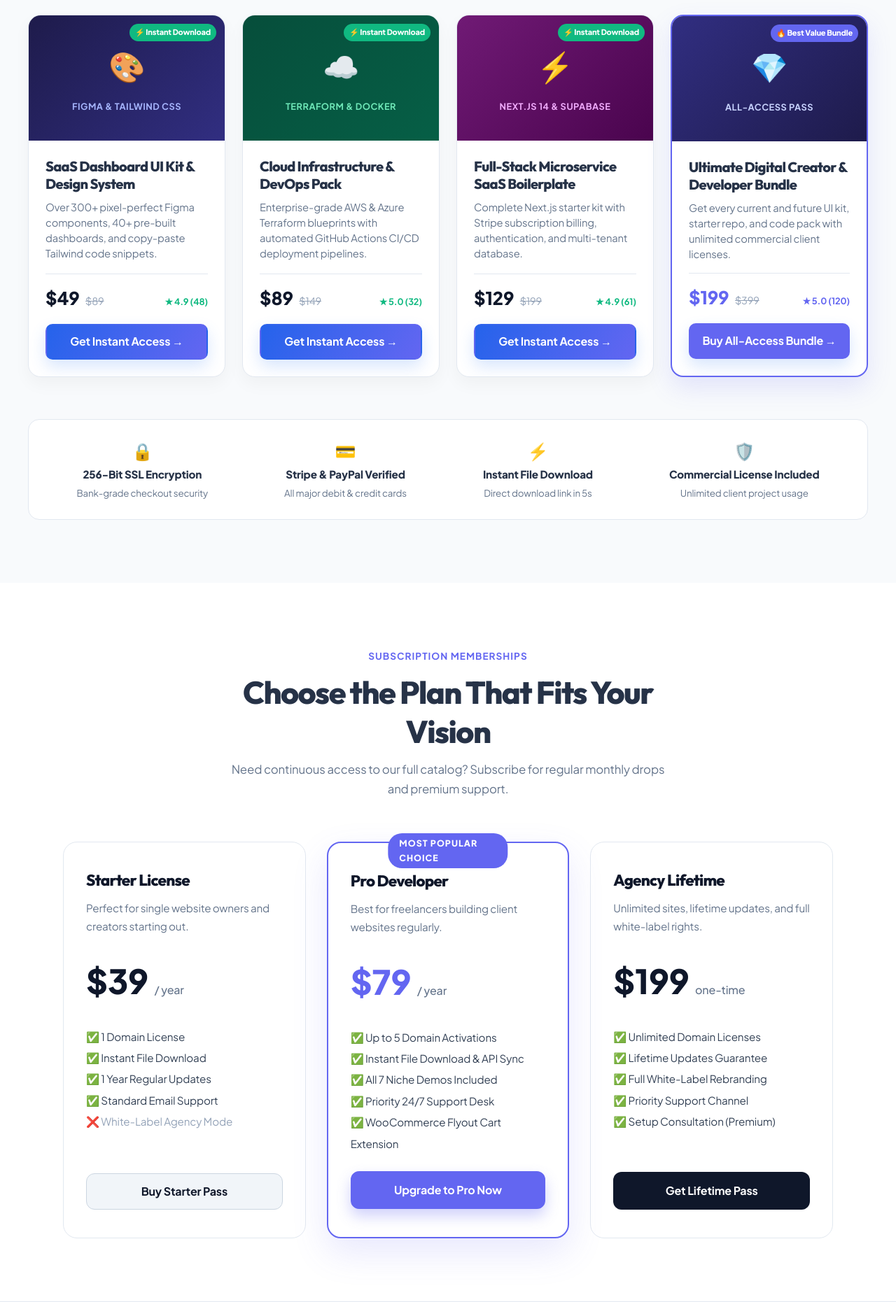
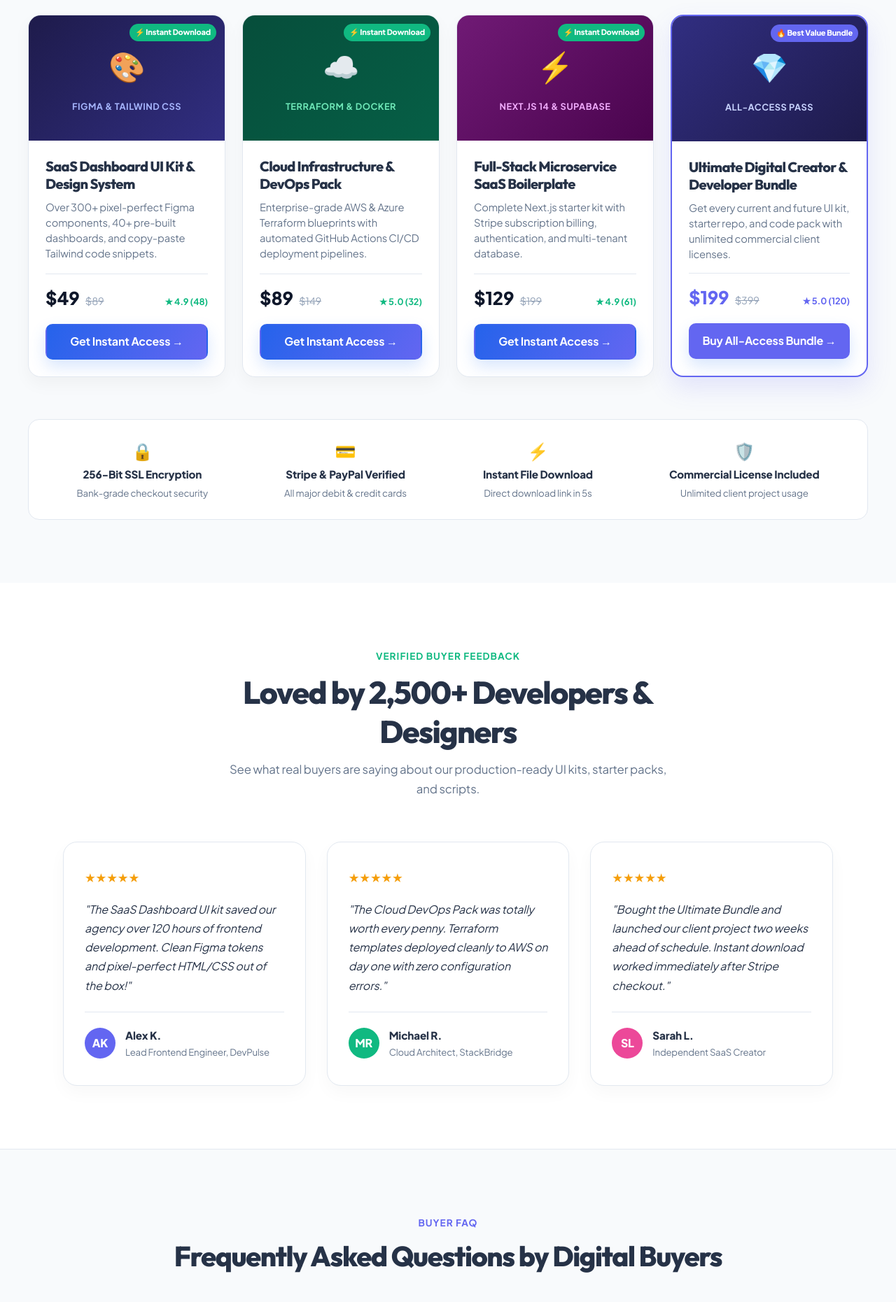
Before and after one commit to hunter277/bizpro-agency, a WordPress theme: template template-homepage-digital.php in a window 1280 px wide. Shown: the part 2680-4541 px from the top of the page at 70% size. Run offline with PHP 8.4 and a stand-in for WordPress, Linux system fonts and the light colour scheme; the site name, menu and one post (Sample post) are stand-ins, and other content is empty; some libraries are stand-ins or nearby versions.

Commit message:
Convert Digital Store to pure Pay-Per-Sale eCommerce model: remove subscription pricing table, add verified buyer reviews

```diff
--- a/functions.php
+++ b/functions.php
@@ -418,8 +418,8 @@ function bizpro_agency_get_demo_info( $context = null ) {
 	$demos = array(
 		'digital' => array(
 			'tagline'   => __( 'Digital & SaaS', 'bizpro-agency' ),
-			'cta_text'  => __( 'Get All-Access Pass', 'bizpro-agency' ),
-			'cta_url'   => home_url( '/digital-store/#pricing' ),
+			'cta_text'  => __( 'Browse Products', 'bizpro-agency' ),
+			'cta_url'   => home_url( '/digital-store/#products' ),
 			'top_badge' => __( 'Instant Digital Delivery', 'bizpro-agency' ),
 		),
 		'visa' => array(
@@ -567,8 +567,8 @@ function bizpro_agency_fallback_menu() {
 		$items = array(
 			array( 'label' => __( 'Home', 'bizpro-agency' ), 'url' => home_url( '/digital-store/' ) ),
 			array( 'label' => __( 'Digital Store', 'bizpro-agency' ), 'url' => '#products' ),
-			array( 'label' => __( 'Bento Features', 'bizpro-agency' ), 'url' => '#features' ),
-			array( 'label' => __( 'Pricing Plans', 'bizpro-agency' ), 'url' => '#pricing' ),
+			array( 'label' => __( 'Store Features', 'bizpro-agency' ), 'url' => '#features' ),
+			array( 'label' => __( 'Buyer Reviews', 'bizpro-agency' ), 'url' => '#reviews' ),
 			array( 'label' => __( 'Buyer FAQs', 'bizpro-agency' ), 'url' => '#store-faq' ),
 			array( 'label' => __( 'Contact Us', 'bizpro-agency' ), 'url' => home_url( '/contact/' ) ),
 		);
--- a/template-homepage-digital.php
+++ b/template-homepage-digital.php
@@ -50,10 +50,10 @@ $bpa_buy_agency  = $bpa_has_wc ? add_query_arg( 'add-to-cart', 'agency', wc_get_
 
 			<div style="display: flex; gap: 16px; justify-content: center; flex-wrap: wrap; margin-bottom: 50px;">
 				<a href="#products" class="btn btn--primary" style="background: #6366f1; border-color: #6366f1; color: #fff; padding: 14px 32px; font-weight: 700; border-radius: 12px; font-size: 1.05rem; box-shadow: 0 10px 25px rgba(99,102,241,0.4); text-decoration: none;">
-					<?php esc_html_e( 'Explore Digital Products', 'bizpro-agency' ); ?>
+					<?php esc_html_e( 'Browse Digital Products', 'bizpro-agency' ); ?>
 				</a>
-				<a href="#pricing" class="btn" style="background: rgba(255,255,255,0.06); border: 1px solid rgba(255,255,255,0.2); color: #fff; padding: 14px 28px; font-weight: 600; border-radius: 12px; font-size: 1.05rem; text-decoration: none;">
-					<?php esc_html_e( 'View Subscription Plans', 'bizpro-agency' ); ?>
+				<a href="#features" class="btn" style="background: rgba(255,255,255,0.06); border: 1px solid rgba(255,255,255,0.2); color: #fff; padding: 14px 28px; font-weight: 600; border-radius: 12px; font-size: 1.05rem; text-decoration: none;">
+					<?php esc_html_e( 'Store Guarantee & Features', 'bizpro-agency' ); ?>
 				</a>
 			</div>
 
@@ -301,67 +301,66 @@ $bpa_buy_agency  = $bpa_has_wc ? add_query_arg( 'add-to-cart', 'agency', wc_get_
 		</div>
 	</section>
 
-	<!-- High-Converting Pricing Table (Lite vs Pro vs Lifetime) -->
-	<section id="pricing" class="section" style="padding: 90px 0; background: var(--bpa-bg, #ffffff);">
+	<!-- Customer Reviews & Testimonials for Digital Products -->
+	<section id="reviews" class="section" style="padding: 90px 0; background: var(--bpa-bg, #ffffff);">
 		<div class="container">
 			<div style="text-align: center; max-width: 650px; margin: 0 auto 60px;">
-				<span style="font-size: 0.85rem; font-weight: 700; color: #6366f1; text-transform: uppercase; letter-spacing: 1px;"><?php esc_html_e( 'Subscription Memberships', 'bizpro-agency' ); ?></span>
-				<h2 style="font-size: clamp(2rem, 4vw, 2.8rem); font-weight: 800; color: var(--bpa-text, #0f172a); margin: 12px 0;"><?php esc_html_e( 'Choose the Plan That Fits Your Vision', 'bizpro-agency' ); ?></h2>
-				<p style="color: var(--bpa-text-muted, #64748b); font-size: 1.05rem;"><?php esc_html_e( 'Need continuous access to our full catalog? Subscribe for regular monthly drops and premium support.', 'bizpro-agency' ); ?></p>
+				<span style="font-size: 0.85rem; font-weight: 700; color: #10b981; text-transform: uppercase; letter-spacing: 1px;"><?php esc_html_e( 'Verified Buyer Feedback', 'bizpro-agency' ); ?></span>
+				<h2 style="font-size: clamp(2rem, 4vw, 2.8rem); font-weight: 800; color: var(--bpa-text, #0f172a); margin: 12px 0;"><?php esc_html_e( 'Loved by 2,500+ Developers & Designers', 'bizpro-agency' ); ?></h2>
+				<p style="color: var(--bpa-text-muted, #64748b); font-size: 1.05rem;"><?php esc_html_e( 'See what real buyers are saying about our production-ready UI kits, starter packs, and scripts.', 'bizpro-agency' ); ?></p>
 			</div>
 
 			<div style="display: grid; grid-template-columns: repeat(auto-fit, minmax(300px, 1fr)); gap: 30px; align-items: stretch; max-width: 1100px; margin: 0 auto;">
 
-				<!-- Tier 1: Single Product -->
-				<div style="background: var(--bpa-bg, #ffffff); border: 1px solid var(--bpa-border, #e2e8f0); border-radius: 20px; padding: 40px 32px; display: flex; flex-direction: column; justify-content: space-between;">
+				<!-- Review 1 -->
+				<div style="background: var(--bpa-bg, #ffffff); border: 1px solid var(--bpa-border, #e2e8f0); border-radius: 20px; padding: 36px 30px; display: flex; flex-direction: column; justify-content: space-between; box-shadow: 0 10px 25px rgba(0,0,0,0.03);">
 					<div>
-						<h3 style="font-size: 1.4rem; font-weight: 800; color: #0f172a; margin-top: 0;"><?php esc_html_e( 'Starter License', 'bizpro-agency' ); ?></h3>
-						<p style="color: #64748b; font-size: 0.95rem;"><?php esc_html_e( 'Perfect for single website owners and creators starting out.', 'bizpro-agency' ); ?></p>
-						<div style="font-size: 3rem; font-weight: 900; color: #0f172a; margin: 24px 0 10px;">$39 <span style="font-size: 1rem; color: #64748b; font-weight: 500;">/ year</span></div>
-						<ul style="list-style: none; padding: 0; margin: 24px 0; line-height: 2; color: #334155; font-size: 0.95rem;">
-							<li>✅ 1 Domain License</li>
-							<li>✅ Instant File Download</li>
-							<li>✅ 1 Year Regular Updates</li>
-							<li>✅ Standard Email Support</li>
-							<li style="color: #94a3b8;">❌ White-Label Agency Mode</li>
-						</ul>
+						<div style="color: #f59e0b; font-size: 1.1rem; margin-bottom: 16px;">★★★★★</div>
+						<p style="color: var(--bpa-text, #334155); font-size: 1rem; line-height: 1.7; font-style: italic; margin-bottom: 24px;">
+							"<?php esc_html_e( 'The SaaS Dashboard UI kit saved our agency over 120 hours of frontend development. Clean Figma tokens and pixel-perfect HTML/CSS out of the box!', 'bizpro-agency' ); ?>"
+						</p>
 					</div>
-					<a href="<?php echo esc_url( $bpa_buy_starter ); ?>" class="btn" style="display: block; text-align: center; background: #f1f5f9; color: #0f172a; font-weight: 700; padding: 14px; border-radius: 12px; text-decoration: none; border: 1px solid #cbd5e1;"><?php esc_html_e( 'Buy Starter Pass', 'bizpro-agency' ); ?></a>
+					<div style="display: flex; align-items: center; gap: 14px; border-top: 1px solid var(--bpa-border, #f1f5f9); padding-top: 20px;">
+						<div style="width: 44px; height: 44px; border-radius: 50%; background: #6366f1; color: #fff; font-weight: 800; display: flex; align-items: center; justify-content: center; font-size: 1rem;">AK</div>
+						<div>
+							<div style="font-weight: 800; color: var(--bpa-text, #0f172a); font-size: 0.95rem;">Alex K.</div>
+							<div style="font-size: 0.82rem; color: #64748b;"><?php esc_html_e( 'Lead Frontend Engineer, DevPulse', 'bizpro-agency' ); ?></div>
+						</div>
+					</div>
 				</div>
 
-				<!-- Tier 2: Popular Pro -->
-				<div style="background: #ffffff; border: 2px solid #6366f1; border-radius: 20px; padding: 40px 32px; display: flex; flex-direction: column; justify-content: space-between; box-shadow: 0 20px 50px rgba(99,102,241,0.15); position: relative;">
-					<span style="position: absolute; top: -14px; left: 50%; transform: translateX(-50%); background: #6366f1; color: #ffffff; font-size: 0.78rem; font-weight: 800; text-transform: uppercase; letter-spacing: 1px; padding: 4px 16px; border-radius: 20px;"><?php esc_html_e( 'Most Popular Choice', 'bizpro-agency' ); ?></span>
+				<!-- Review 2 -->
+				<div style="background: var(--bpa-bg, #ffffff); border: 1px solid var(--bpa-border, #e2e8f0); border-radius: 20px; padding: 36px 30px; display: flex; flex-direction: column; justify-content: space-between; box-shadow: 0 10px 25px rgba(0,0,0,0.03);">
 					<div>
-						<h3 style="font-size: 1.4rem; font-weight: 800; color: #0f172a; margin-top: 0;"><?php esc_html_e( 'Pro Developer', 'bizpro-agency' ); ?></h3>
-						<p style="color: #64748b; font-size: 0.95rem;"><?php esc_html_e( 'Best for freelancers building client websites regularly.', 'bizpro-agency' ); ?></p>
-						<div style="font-size: 3rem; font-weight: 900; color: #6366f1; margin: 24px 0 10px;">$79 <span style="font-size: 1rem; color: #64748b; font-weight: 500;">/ year</span></div>
-						<ul style="list-style: none; padding: 0; margin: 24px 0; line-height: 2; color: #334155; font-size: 0.95rem;">
-							<li>✅ Up to 5 Domain Activations</li>
-							<li>✅ Instant File Download & API Sync</li>
-							<li>✅ All 7 Niche Demos Included</li>
-							<li>✅ Priority 24/7 Support Desk</li>
-							<li>✅ WooCommerce Flyout Cart Extension</li>
-						</ul>
+						<div style="color: #f59e0b; font-size: 1.1rem; margin-bottom: 16px;">★★★★★</div>
+						<p style="color: var(--bpa-text, #334155); font-size: 1rem; line-height: 1.7; font-style: italic; margin-bottom: 24px;">
+							"<?php esc_html_e( 'The Cloud DevOps Pack was totally worth every penny. Terraform templates deployed cleanly to AWS on day one with zero configuration errors.', 'bizpro-agency' ); ?>"
+						</p>
 					</div>
-					<a href="<?php echo esc_url( $bpa_buy_pro ); ?>" class="btn btn--primary" style="display: block; text-align: center; background: #6366f1; border-color: #6366f1; color: #ffffff; font-weight: 700; padding: 14px; border-radius: 12px; text-decoration: none; box-shadow: 0 10px 20px rgba(99,102,241,0.3);"><?php esc_html_e( 'Upgrade to Pro Now', 'bizpro-agency' ); ?></a>
+					<div style="display: flex; align-items: center; gap: 14px; border-top: 1px solid var(--bpa-border, #f1f5f9); padding-top: 20px;">
+						<div style="width: 44px; height: 44px; border-radius: 50%; background: #10b981; color: #fff; font-weight: 800; display: flex; align-items: center; justify-content: center; font-size: 1rem;">MR</div>
+						<div>
+							<div style="font-weight: 800; color: var(--bpa-text, #0f172a); font-size: 0.95rem;">Michael R.</div>
+							<div style="font-size: 0.82rem; color: #64748b;"><?php esc_html_e( 'Cloud Architect, StackBridge', 'bizpro-agency' ); ?></div>
+						</div>
+					</div>
 				</div>
 
-				<!-- Tier 3: Lifetime Agency -->
-				<div style="background: var(--bpa-bg, #ffffff); border: 1px solid var(--bpa-border, #e2e8f0); border-radius: 20px; padding: 40px 32px; display: flex; flex-direction: column; justify-content: space-between;">
+				<!-- Review 3 -->
+				<div style="background: var(--bpa-bg, #ffffff); border: 1px solid var(--bpa-border, #e2e8f0); border-radius: 20px; padding: 36px 30px; display: flex; flex-direction: column; justify-content: space-between; box-shadow: 0 10px 25px rgba(0,0,0,0.03);">
 					<div>
-						<h3 style="font-size: 1.4rem; font-weight: 800; color: #0f172a; margin-top: 0;"><?php esc_html_e( 'Agency Lifetime', 'bizpro-agency' ); ?></h3>
-						<p style="color: #64748b; font-size: 0.95rem;"><?php esc_html_e( 'Unlimited sites, lifetime updates, and full white-label rights.', 'bizpro-agency' ); ?></p>
-						<div style="font-size: 3rem; font-weight: 900; color: #0f172a; margin: 24px 0 10px;">$199 <span style="font-size: 1rem; color: #64748b; font-weight: 500;">one-time</span></div>
-						<ul style="list-style: none; padding: 0; margin: 24px 0; line-height: 2; color: #334155; font-size: 0.95rem;">
-							<li>✅ Unlimited Domain Licenses</li>
-							<li>✅ Lifetime Updates Guarantee</li>
-							<li>✅ Full White-Label Rebranding</li>
-							<li>✅ Priority Support Channel</li>
-							<li>✅ Setup Consultation (Premium)</li>
-						</ul>
+						<div style="color: #f59e0b; font-size: 1.1rem; margin-bottom: 16px;">★★★★★</div>
+						<p style="color: var(--bpa-text, #334155); font-size: 1rem; line-height: 1.7; font-style: italic; margin-bottom: 24px;">
+							"<?php esc_html_e( 'Bought the Ultimate Bundle and launched our client project two weeks ahead of schedule. Instant download worked immediately after Stripe checkout.', 'bizpro-agency' ); ?>"
+						</p>
 					</div>
-					<a href="<?php echo esc_url( $bpa_buy_agency ); ?>" class="btn" style="display: block; text-align: center; background: #0f172a; color: #ffffff; font-weight: 700; padding: 14px; border-radius: 12px; text-decoration: none;"><?php esc_html_e( 'Get Lifetime Pass', 'bizpro-agency' ); ?></a>
+					<div style="display: flex; align-items: center; gap: 14px; border-top: 1px solid var(--bpa-border, #f1f5f9); padding-top: 20px;">
+						<div style="width: 44px; height: 44px; border-radius: 50%; background: #ec4899; color: #fff; font-weight: 800; display: flex; align-items: center; justify-content: center; font-size: 1rem;">SL</div>
+						<div>
+							<div style="font-weight: 800; color: var(--bpa-text, #0f172a); font-size: 0.95rem;">Sarah L.</div>
+							<div style="font-size: 0.82rem; color: #64748b;"><?php esc_html_e( 'Independent SaaS Creator', 'bizpro-agency' ); ?></div>
+						</div>
+					</div>
 				</div>
 
 			</div>
```
